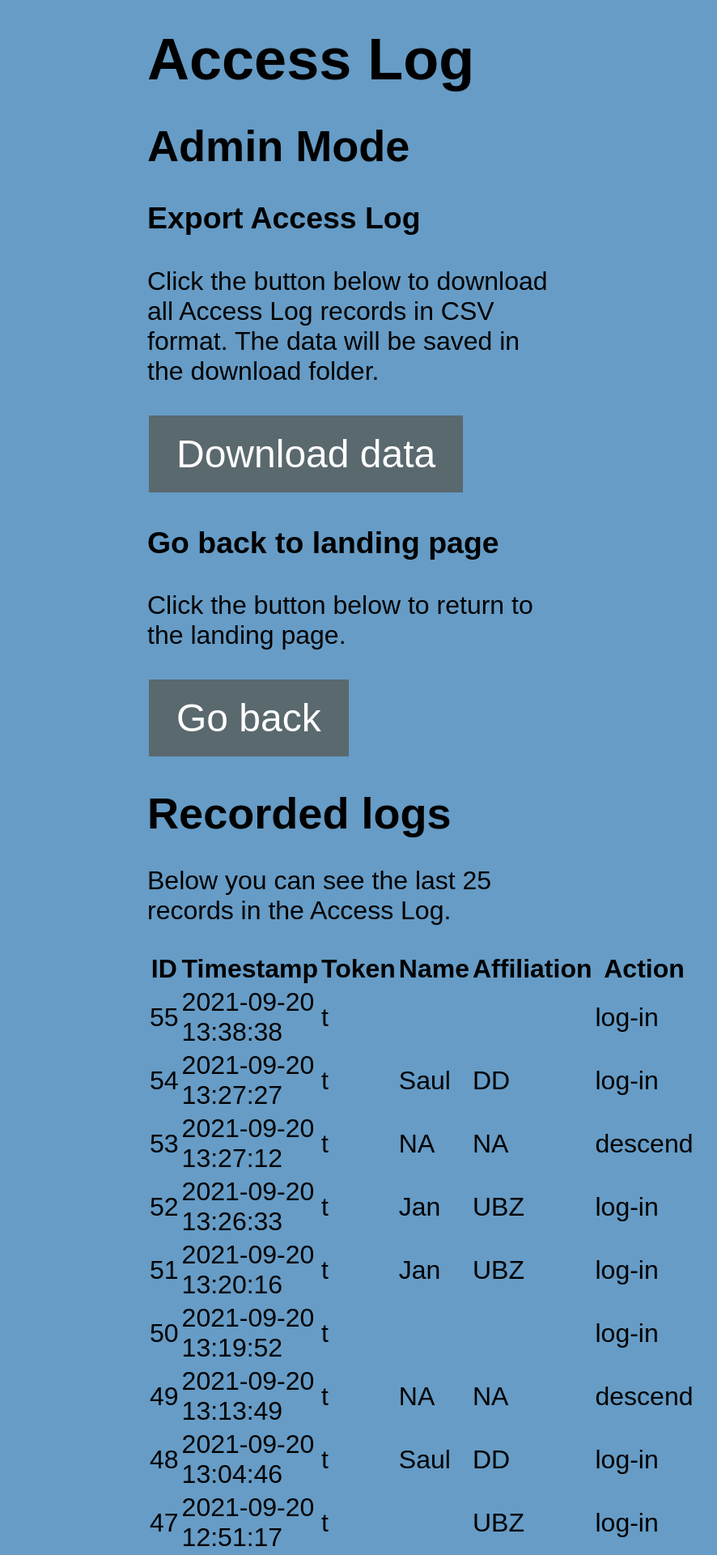
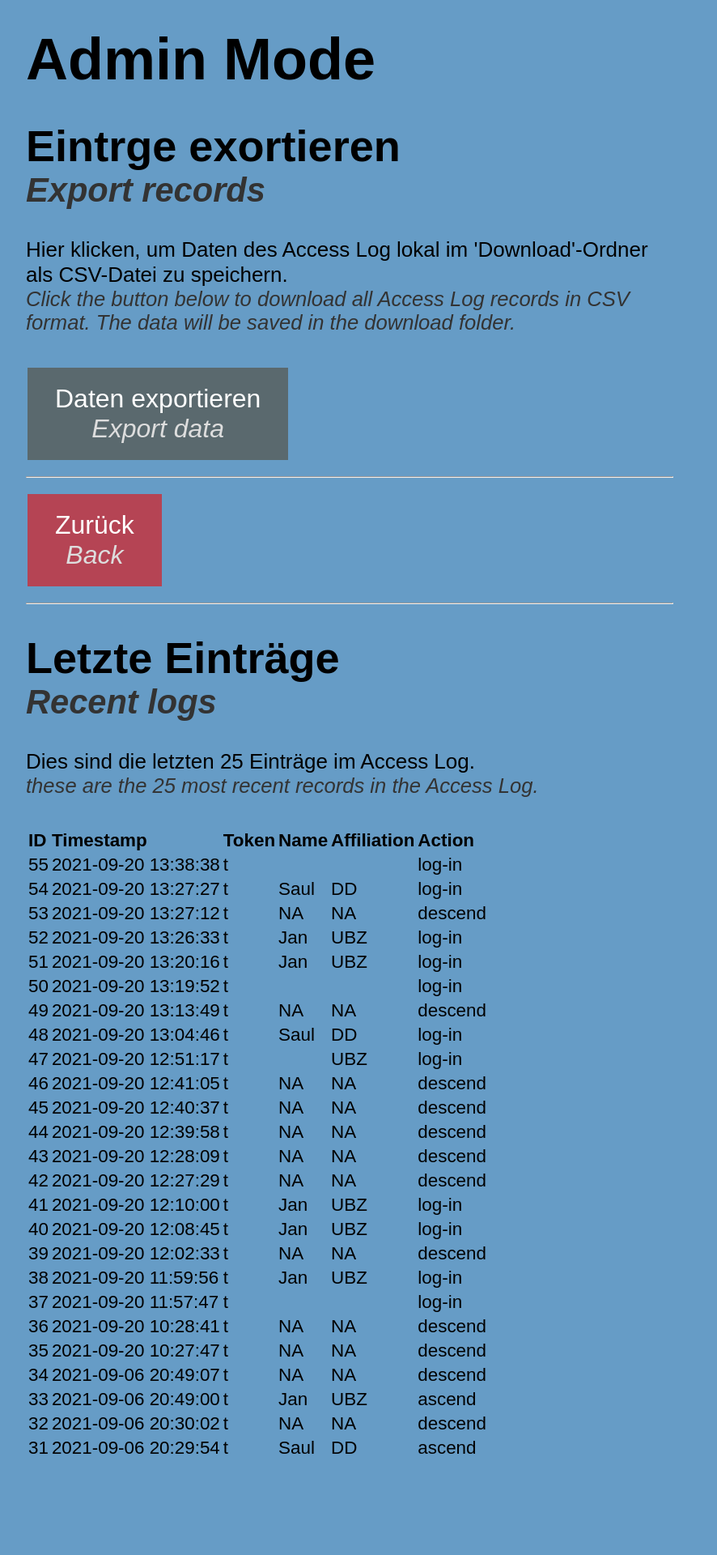
Before and after one commit to jknappe/access-log, a Flask app: page /admin in a window 1280 px wide. Shown: the top 1920 px of the page at 81% size, without its empty margins (208-1094 px from the left). After the commit the page ends 1795 px from the top, so only its background shows below. Run offline with Flask 2, Linux system fonts and the light colour scheme; data comes from the database, SQL or seed files in the repository; both versions use the stored data as it was after the commit; some libraries are stand-ins or nearby versions.

Commit message:
adds access to admin page from index

```diff
--- a/app.py
+++ b/app.py
@@ -89,12 +89,9 @@ def descend_form():
         return render_template('descend_form.html')
 
 
-@app.route('/admin')
+@app.route('/admin', methods=['POST', 'GET'])
 def admin():
     data = access_log_DB.query.order_by(access_log_DB.datetime.desc()).all()
-    if request.method == "POST":
-        return render_template('index.html')
-
     return render_template('admin.html', data=data)
 
 
@@ -119,6 +116,10 @@ def download_data():
 
 @app.route('/')
 def index():
+    if request.method == 'POST':
+        token = request.form['token']
+        if token == 'admin':
+            return render_template('admin.html')
     return render_template('index.html')
 
 @app.route('/ascend_success')
--- a/static/css/main.css
+++ b/static/css/main.css
@@ -1,5 +1,5 @@
 .content {
-    max-width: 500px;
+    max-width: 800px;
     margin: 0 auto;
   }
 
@@ -86,6 +86,11 @@ table[name=choose_action]{
   font-size: 1.0em;
 }
 
+table[name=admin]{
+  text-align: left;
+  font-size: 0.7em;
+}
+
 .arrow-image:hover{
   background-color: white;
   border-radius: 56px;
--- a/templates/admin.html
+++ b/templates/admin.html
@@ -8,34 +8,38 @@
 
 <div class="content">
 
-    <h1>Access Log</h1>
+    <h1>Admin Mode</h1>
 
-    <h2>Admin Mode</h2>
+    <h2>Eintrge exortieren <br />Export records</h2>
 
-    <h3>Export Access Log</h3>
+    <div class="deutsch">
+        Hier klicken, um Daten des Access Log lokal im 'Download'-Ordner als CSV-Datei zu speichern.
+    </div>
+    <div class="english">
+        Click the button below to download all Access Log records in CSV format. The data will be saved in the download folder.
+    </div>
 
-    <p>
-        Click the button below to download all Access Log records in CSV format. The data will be saved in the download folder.
-    </p>
+    <br />
 
-       <a href="{{ url_for('download_data') }}" class="link-button">Download data</a>
+       <a href="{{ url_for('download_data') }}" class="next-button">Daten exportieren<br /><i>Export data</i> </a>
 
-    <h3>Go back to landing page</h3>
+    <hr />
+    <!-- retuen home button -->
+    <a href="{{ url_for('index') }}" class="home-button">Zurück<br /><i>Back</i> </a>
+    <hr />
 
-    <p>
-        Click the button below to return to the landing page.
-    </p>
+    <h2>Letzte Einträge <br />Recent logs</h2>
 
-       <a href="{{ url_for('index') }}" class="link-button">Go back</a>
+    <div class="deutsch">
+        Dies sind die letzten 25 Einträge im Access Log.
+    </div>
+    <div class="english">
+        these are the 25 most recent records in the Access Log.
+    </div>
 
+    <br />
 
-    <h2>Recorded logs</h2>
-
-    <p>
-        Below you can see the last 25 records in the Access Log.
-    </p>
-
-    <table>
+    <table name="admin">
         <tr>
             <th>ID</th>
             <th>Timestamp</th>
--- a/templates/ascend_form.html
+++ b/templates/ascend_form.html
@@ -8,6 +8,8 @@
 <div class="content">
 
     <h1>Eintragen<br /> Log in</h1>
+
+    <hr />
 
     <div class="deutsch">
         Bitte registrieren Sie sich für Ihren Besuch des Forschungsgründachs.
@@ -51,6 +53,7 @@
 
     <hr />
 
+    <!-- retuen home button -->
     <a href="{{ url_for('index') }}" class="home-button" id="home-button">Abbrechen<br /><i>Cancel</i> </a>
 
 </div>
```
Also changed, not shown: templates/descend_form.html (+7 -0 lines), templates/index.html (+7 -0 lines), access-log.db.
